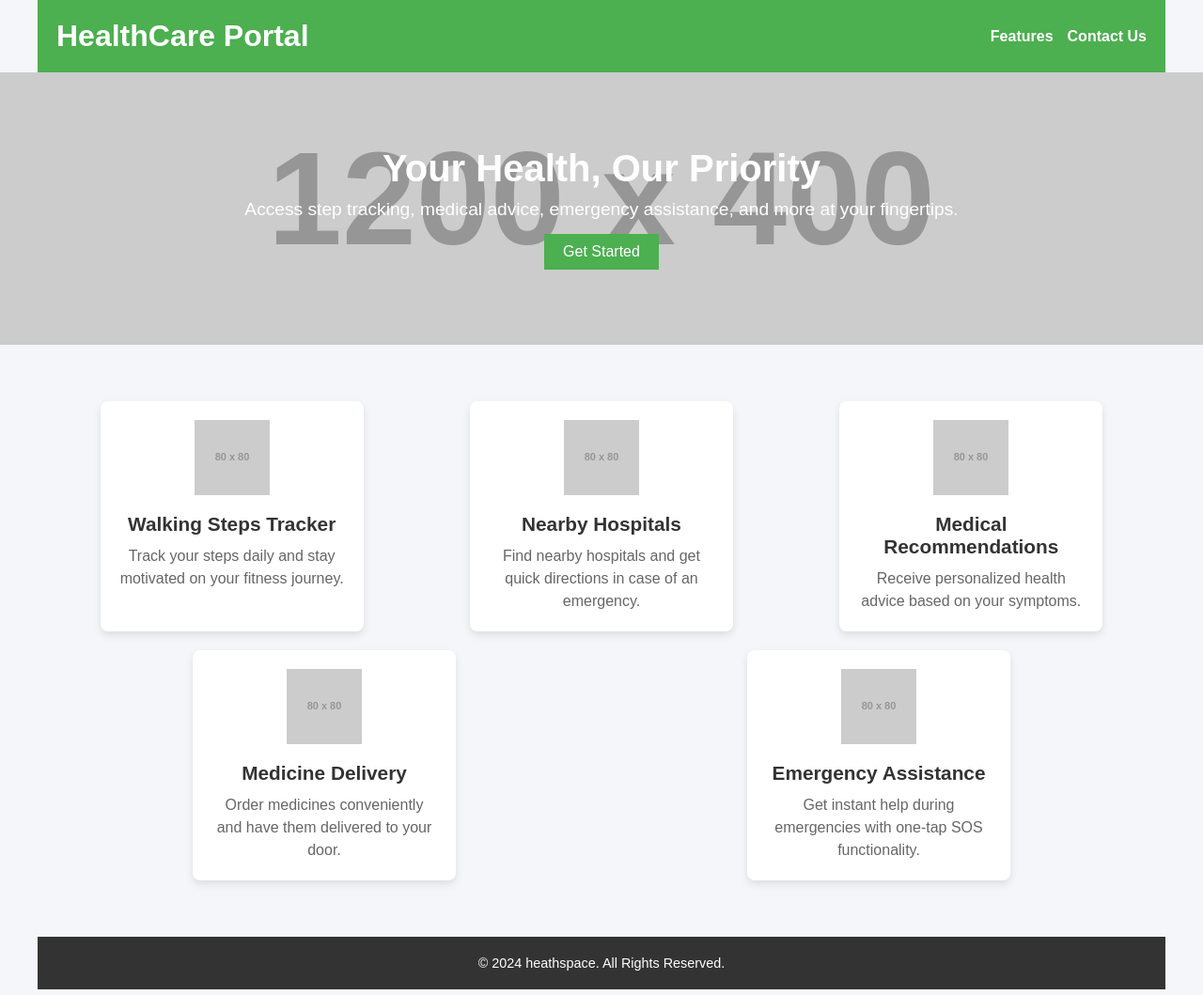
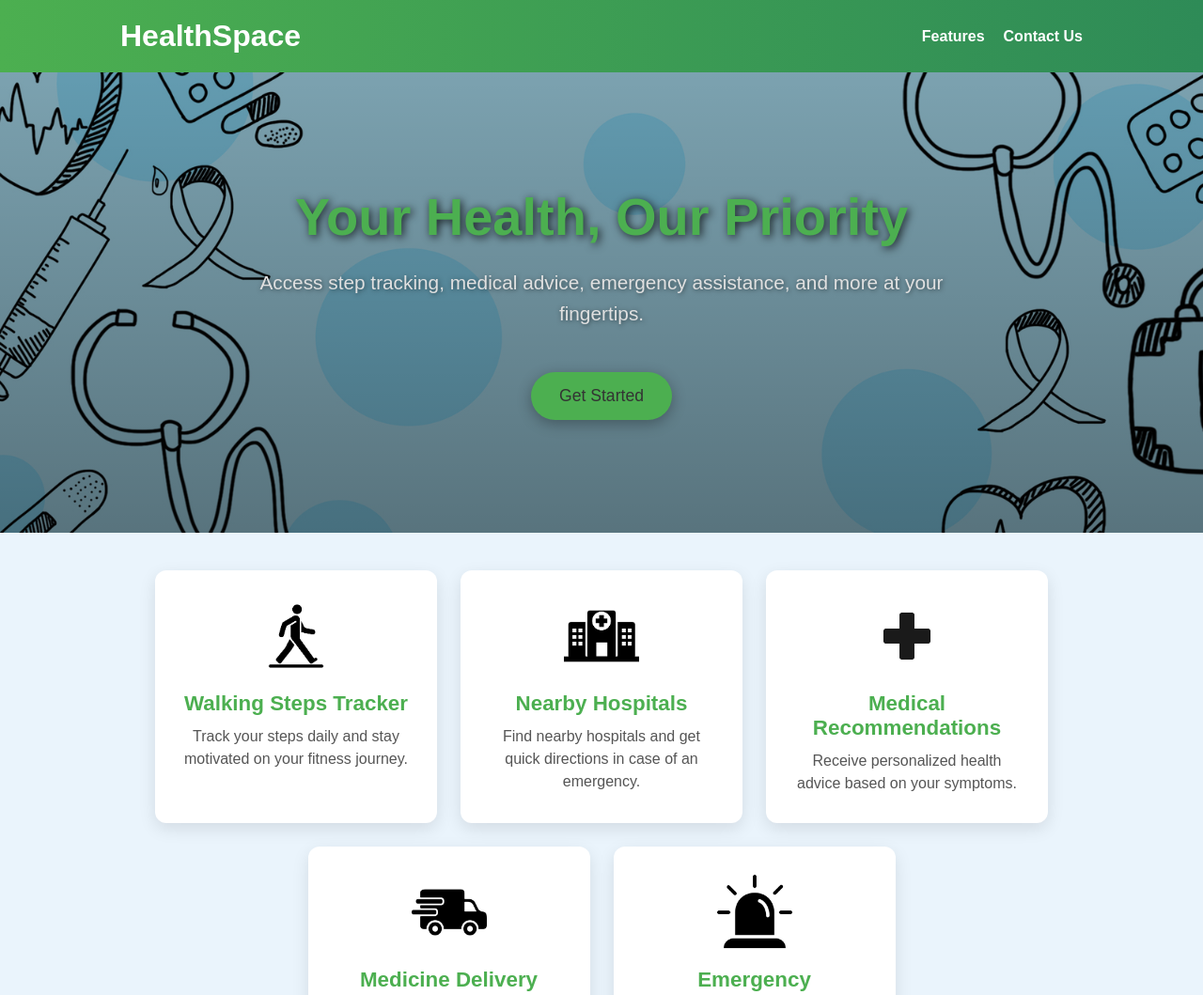
Before and after one commit to UdontKnowMe-git/hackaura-24, a website: page html/index.html in a window 1280 px wide. Shown: the top 1059 px of the page at 94% size. Drawn offline with Linux system fonts and the light colour scheme; placeholder pictures from the web are drawn by us.

Commit message:
web page

```diff
--- a/html/index.html
+++ b/html/index.html
@@ -13,13 +13,9 @@
             font-family: Arial, sans-serif;
         }
         body {
-            background-color: #f4f6f9;
+            background-color: #f0f4f8;
             color: #333;
-        }
-        header, .features, footer {
-            max-width: 1200px;
-            margin: 0 auto;
-            padding: 20px;
+            overflow-x: hidden;
         }
 
         /* Header */
@@ -27,17 +23,19 @@
             display: flex;
             justify-content: space-between;
             align-items: center;
-            background-color: #4CAF50;
+            background: linear-gradient(90deg, #4CAF50, #2e8b57);
             color: white;
-            padding: 20px;
+            padding: 20px 10%;
+            box-shadow: 0 4px 8px rgba(0, 0, 0, 0.1);
         }
         header h1 {
             font-size: 2rem;
+            font-weight: bold;
         }
         nav ul {
             list-style-type: none;
             display: flex;
-            gap: 15px;
+            gap: 20px;
         }
         nav ul li {
             display: inline;
@@ -46,62 +44,82 @@
             color: white;
             text-decoration: none;
             font-weight: bold;
+            transition: color 0.3s ease;
+        }
+        nav ul li a:hover {
+            color: #ffdd57;
         }
 
         /* Hero Section */
         .hero {
-            background-image: url('https://via.placeholder.com/1200x400');
+            background: linear-gradient(rgba(0, 0, 0, 0.3), rgba(0, 0, 0, 0.3)), url('https://via.placeholder.com/1200x400');
             background-size: cover;
             background-position: center;
             color: white;
             text-align: center;
-            padding: 80px 20px;
+            padding: 100px 20px;
+            position: relative;
         }
         .hero h2 {
-            font-size: 2.5rem;
+            font-size: 3rem;
             margin-bottom: 10px;
+            text-shadow: 1px 1px 8px rgba(0, 0, 0, 0.5);
         }
         .hero p {
             font-size: 1.2rem;
+            margin-bottom: 20px;
+            text-shadow: 1px 1px 5px rgba(0, 0, 0, 0.5);
         }
         .hero button {
             margin-top: 15px;
-            padding: 10px 20px;
+            padding: 12px 25px;
             font-size: 1rem;
-            background-color: #4CAF50;
+            background-color: #ffdd57;
             border: none;
-            color: white;
+            border-radius: 30px;
+            color: #333;
             cursor: pointer;
+            transition: all 0.3s ease;
+        }
+        .hero button:hover {
+            background-color: #ffca28;
+            transform: translateY(-3px);
         }
 
         /* Features Section */
         .features {
             display: flex;
-            justify-content: space-around;
+            justify-content: center;
             flex-wrap: wrap;
-            gap: 20px;
-            margin-top: 40px;
+            gap: 25px;
+            padding: 40px 10%;
+            background-color: #eaf4fc;
         }
         .feature-card {
             background-color: white;
-            border-radius: 8px;
-            box-shadow: 0 4px 8px rgba(0, 0, 0, 0.1);
-            padding: 20px;
+            border-radius: 12px;
+            box-shadow: 0 6px 18px rgba(0, 0, 0, 0.1);
+            padding: 30px;
             text-align: center;
             width: 100%;
-            max-width: 280px;
+            max-width: 300px;
+            transition: transform 0.3s ease, box-shadow 0.3s ease;
+        }
+        .feature-card:hover {
+            transform: translateY(-8px);
+            box-shadow: 0 8px 20px rgba(0, 0, 0, 0.15);
         }
         .feature-card img {
             width: 80px;
             margin-bottom: 15px;
         }
         .feature-card h3 {
-            font-size: 1.3rem;
-            color: #333;
+            font-size: 1.4rem;
+            color: #4CAF50;
             margin-bottom: 10px;
         }
         .feature-card p {
-            color: #666;
+            color: #555;
             font-size: 1rem;
             line-height: 1.5;
         }
@@ -113,9 +131,23 @@
             background-color: #333;
             color: white;
             margin-top: 40px;
+            font-size: 0.9rem;
         }
         footer p {
-            font-size: 0.9rem;
+            margin-top: 10px;
+        }
+
+        /* Responsive Design */
+        @media (max-width: 768px) {
+            .hero h2 {
+                font-size: 2.2rem;
+            }
+            .hero p {
+                font-size: 1rem;
+            }
+            .features {
+                padding: 20px;
+            }
         }
     </style>
 </head>
@@ -123,7 +155,7 @@
 
 <!-- Header -->
 <header>
-    <h1>HealthCare Portal</h1>
+    <h1>HealthSpace</h1>
     <nav>
         <ul>
             <li><a href="#features">Features</a></li>
@@ -134,44 +166,129 @@
 
 <!-- Hero Section -->
 <section class="hero">
-    <h2>Your Health, Our Priority</h2>
-    <p>Access step tracking, medical advice, emergency assistance, and more at your fingertips.</p>
-    <button onclick="alert('Welcome to HealthCare Portal!')">Get Started</button>
+    <div class="hero-content">
+        <h2>Your Health, Our Priority</h2>
+        <p>Access step tracking, medical advice, emergency assistance, and more at your fingertips.</p>
+        <button onclick="alert('Welcome to HealthSpace!')">Get Started</button>
+    </div>
 </section>
+
+<style>
+    /* Updated Hero Section Styles */
+    .hero {
+        position: relative;
+        background: linear-gradient(rgba(0, 0, 0, 0.3), rgba(0, 0, 0, 0.5)),
+            url('./resources/2.jpg') no-repeat center center / cover;
+        color: white;
+        padding: 120px 20px;
+        text-align: center;
+        overflow: hidden;
+        display: flex;
+        align-items: center;
+        justify-content: center;
+    }
+
+    .hero-content {
+        max-width: 800px;
+        animation: fadeIn 1.2s ease-out;
+    }
+
+    .hero h2 {
+        font-size: 3.5rem;
+        margin-bottom: 20px;
+        line-height: 1.2;
+        color: #4CAF50;
+        text-shadow: 2px 2px 10px rgba(0, 0, 0, 0.8);
+        animation: slideInDown 1s ease-out forwards;
+    }
+
+    .hero p {
+        font-size: 1.3rem;
+        margin-bottom: 30px;
+        color: #e0e0e0;
+        line-height: 1.6;
+        animation: slideInUp 1.2s ease-out forwards;
+    }
+
+    .hero button {
+        padding: 15px 30px;
+        font-size: 1.1rem;
+        background-color: #4CAF50;
+        border: none;
+        border-radius: 30px;
+        color: #333;
+        cursor: pointer;
+        box-shadow: 0 4px 15px rgba(0, 0, 0, 0.3);
+        transition: all 0.3s ease;
+    }
+
+    .hero button:hover {
+        background-color: #0c4adc;
+        transform: scale(1.05);
+        box-shadow: 0 6px 18px rgba(0, 0, 0, 0.4);
+    }
+
+    /* Animations */
+    @keyframes fadeIn {
+        from { opacity: 0; transform: translateY(20px); }
+        to { opacity: 1; transform: translateY(0); }
+    }
+
+    @keyframes slideInDown {
+        from { opacity: 0; transform: translateY(-20px); }
+        to { opacity: 1; transform: translateY(0); }
+    }
+
+    @keyframes slideInUp {
+        from { opacity: 0; transform: translateY(20px); }
+        to { opacity: 1; transform: translateY(0); }
+    }
+
+    /* Responsive Hero Section */
+    @media (max-width: 768px) {
+        .hero h2 {
+            font-size: 2.5rem;
+        }
+        .hero p {
+            font-size: 1.1rem;
+        }
+    }
+</style>
+
 
 <!-- Features Section -->
 <section id="features" class="features">
     <!-- Walking Steps Tracker -->
     <div class="feature-card">
-        <img src="https://via.placeholder.com/80" alt="Walking Icon">
+        <img src="./resources/walk.png" alt="Walking Icon">
         <h3>Walking Steps Tracker</h3>
         <p>Track your steps daily and stay motivated on your fitness journey.</p>
     </div>
 
     <!-- Nearby Hospitals Locator -->
     <div class="feature-card">
-        <img src="https://via.placeholder.com/80" alt="Hospital Icon">
+        <img src="./resources/hospital.png" alt="Hospital Icon">
         <h3>Nearby Hospitals</h3>
         <p>Find nearby hospitals and get quick directions in case of an emergency.</p>
     </div>
 
     <!-- Medical Recommendations -->
     <div class="feature-card">
-        <img src="https://via.placeholder.com/80" alt="Medical Advice Icon">
+        <img src="./resources/care.jpg" alt="Medical Advice Icon">
         <h3>Medical Recommendations</h3>
         <p>Receive personalized health advice based on your symptoms.</p>
     </div>
 
     <!-- Accessible Medicine Delivery -->
     <div class="feature-card">
-        <img src="https://via.placeholder.com/80" alt="Medicine Delivery Icon">
+        <img src="./resources/deli.png" alt="Medicine Delivery Icon">
         <h3>Medicine Delivery</h3>
         <p>Order medicines conveniently and have them delivered to your door.</p>
     </div>
 
     <!-- Emergency Conditions Management -->
     <div class="feature-card">
-        <img src="https://via.placeholder.com/80" alt="Emergency Icon">
+        <img src="./resources/eme.png" alt="Emergency Icon">
         <h3>Emergency Assistance</h3>
         <p>Get instant help during emergencies with one-tap SOS functionality.</p>
     </div>
@@ -179,7 +296,7 @@
 
 <!-- Footer -->
 <footer>
-    <p>© 2024 heathspace. All Rights Reserved.</p>
+    <p>© 2024 HealthSpace. All Rights Reserved.</p>
 </footer>
 
 </body>
--- /dev/null
+++ b/medi recomend/style.css
@@ -0,0 +1,44 @@
+body {
+    font-family: Arial, sans-serif;
+    margin: 0;
+    padding: 0;
+    background-color: #f4f4f4;
+}
+
+header {
+    background: #4CAF50;
+    color: white;
+    padding: 10px 0;
+    text-align: center;
+}
+
+main {
+    padding: 20px;
+}
+
+h2 {
+    color: #333;
+}
+
+#recommendation-list {
+    list-style-type: none;
+    padding: 0;
+}
+
+#recommendation-list li {
+    background: #fff;
+    margin: 10px 0;
+    padding: 10px;
+    border-radius: 5px;
+    box-shadow: 0 2px 5px rgba(0, 0, 0, 0.1);
+}
+
+footer {
+    text-align: center;
+    padding: 10px 0;
+    background: #4CAF50;
+    color: white;
+    position: relative;
+    bottom: 0;
+    width: 100%;
+}
```
Also changed, not shown: medi recomend/index.html (added, +24 -0 lines), medi recomend/script.js (added, +37 -0 lines), html/resources/2.jpg (added), html/resources/care.jpg (added), html/resources/deli.png (added), html/resources/eme.png (added), html/resources/hospital.png (added), html/resources/walk.png (added).
